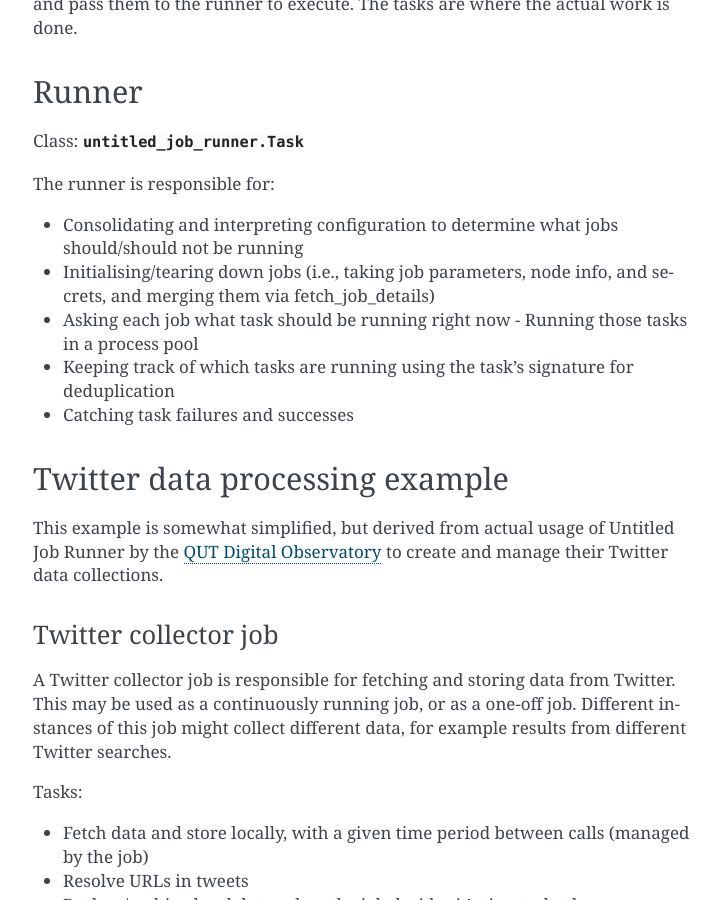
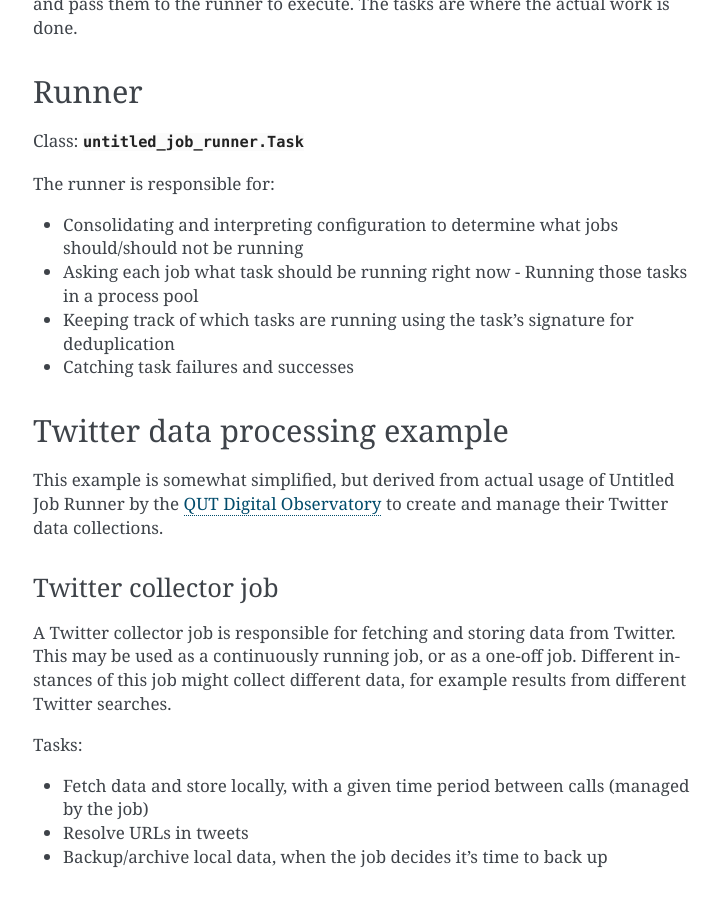
Before and after one commit to QUT-Digital-Observatory/untitled_job_runner, a Sphinx documentation site: the page built from docs/runners_jobs_tasks.rst, in a window 1280 px wide and 900 px high, scrolled down 1420 px. Shown: the whole window, without its empty margins (387-1106 px from the left). Built offline with Sphinx 7.4.7, drawn with Linux system fonts in a browser that asks for light colours.

```diff
--- a/docs/runners_jobs_tasks.rst
+++ b/docs/runners_jobs_tasks.rst
@@ -69,8 +69,6 @@ The runner is responsible for:
 
 - Consolidating and interpreting configuration to determine what jobs should/should
   not be running
-- Initialising/tearing down jobs (i.e., taking job parameters, node info, and
-  secrets, and merging them via fetch_job_details)
 - Asking each job what task should be running right now - Running those tasks in a
   process pool
 - Keeping track of which tasks are running using the task’s signature for deduplication
```
